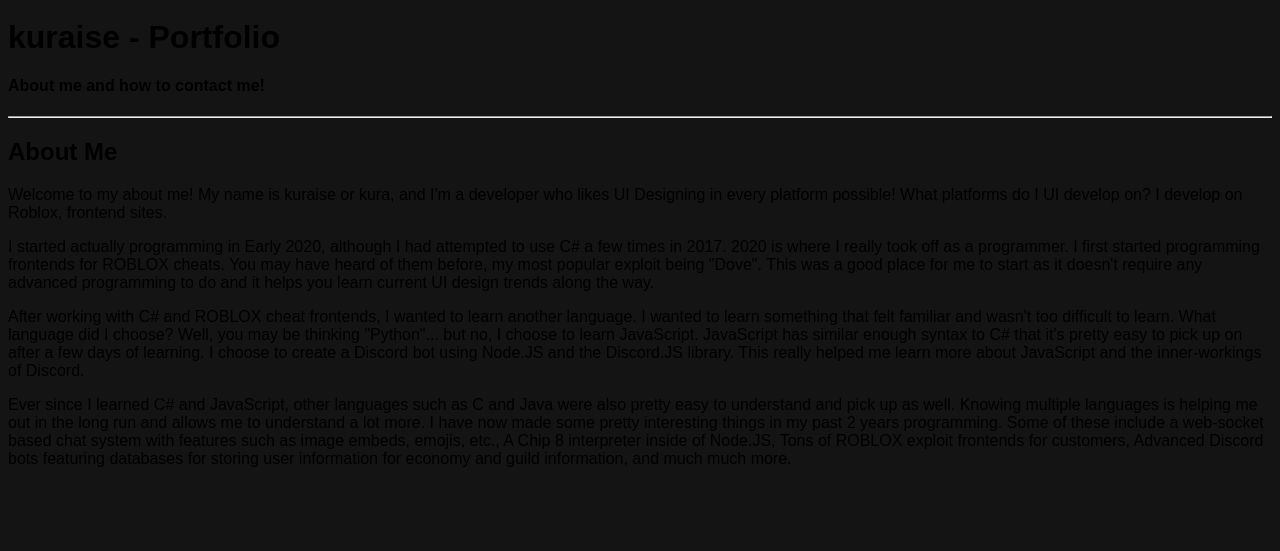
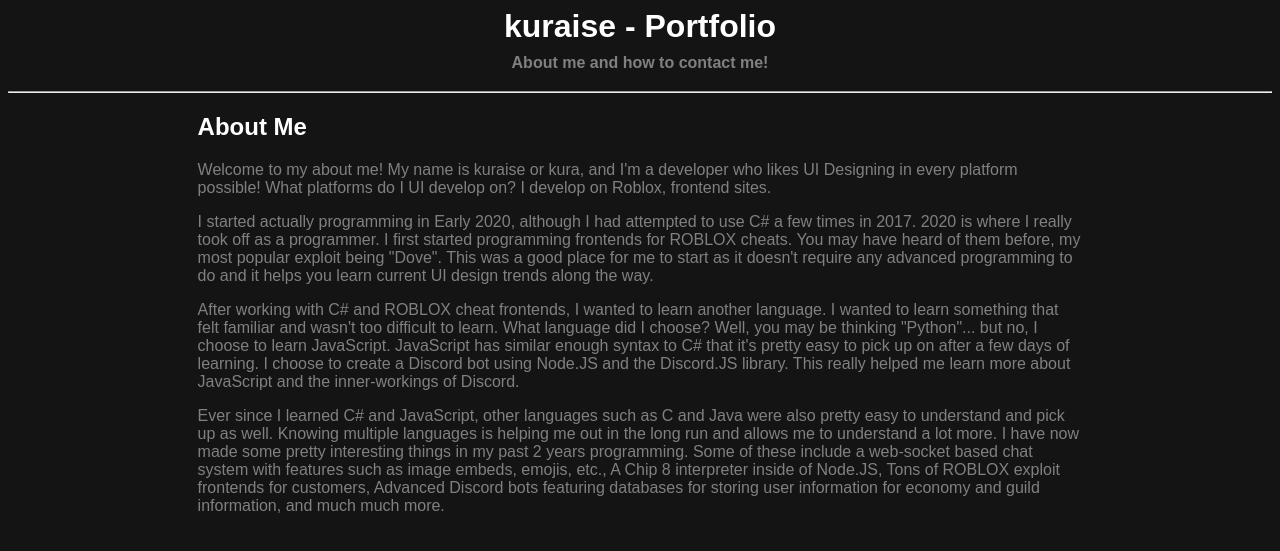
Before and after one commit to kuraise/kuraise.github.io, a plain HTML site: page portfolio/index.html in a window 1280 px wide. Shown: the part 83-634 px from the top of the page. Drawn offline with Linux system fonts and the light colour scheme.

Commit message:
Update main.css

```diff
--- a/portfolio/main.css
+++ b/portfolio/main.css
@@ -15,3 +15,27 @@ body {
     display: block;
     width: 50%;
 }
+
+#name{
+    line-height: 15px;
+    text-align: center;
+    color: white;
+}
+
+#title {
+    line-height: 15px;
+    text-align: center;
+    color: gray;
+}
+
+#ABTmeHeader{
+    color: white;
+    margin-left: 15%;
+    margin-right: 15%;
+}
+
+.ABTmeP{
+    color: gray;
+    margin-left: 15%;
+    margin-right: 15%;
+}
```
